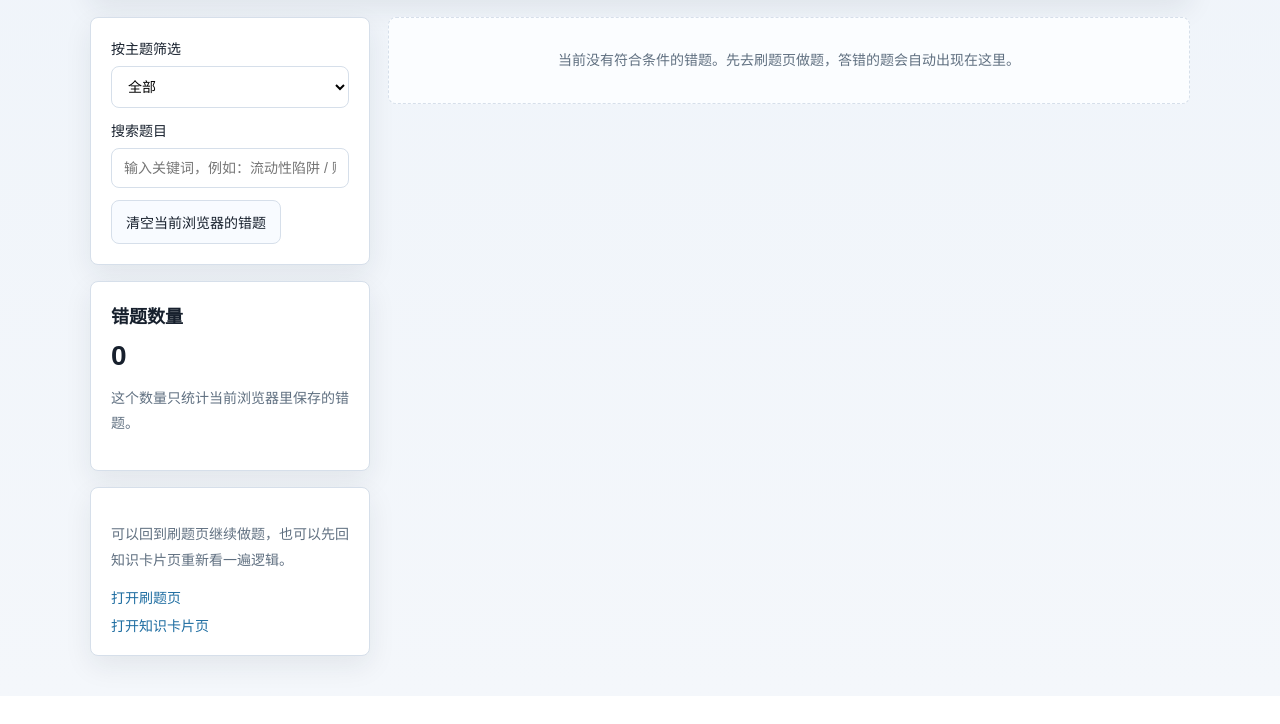
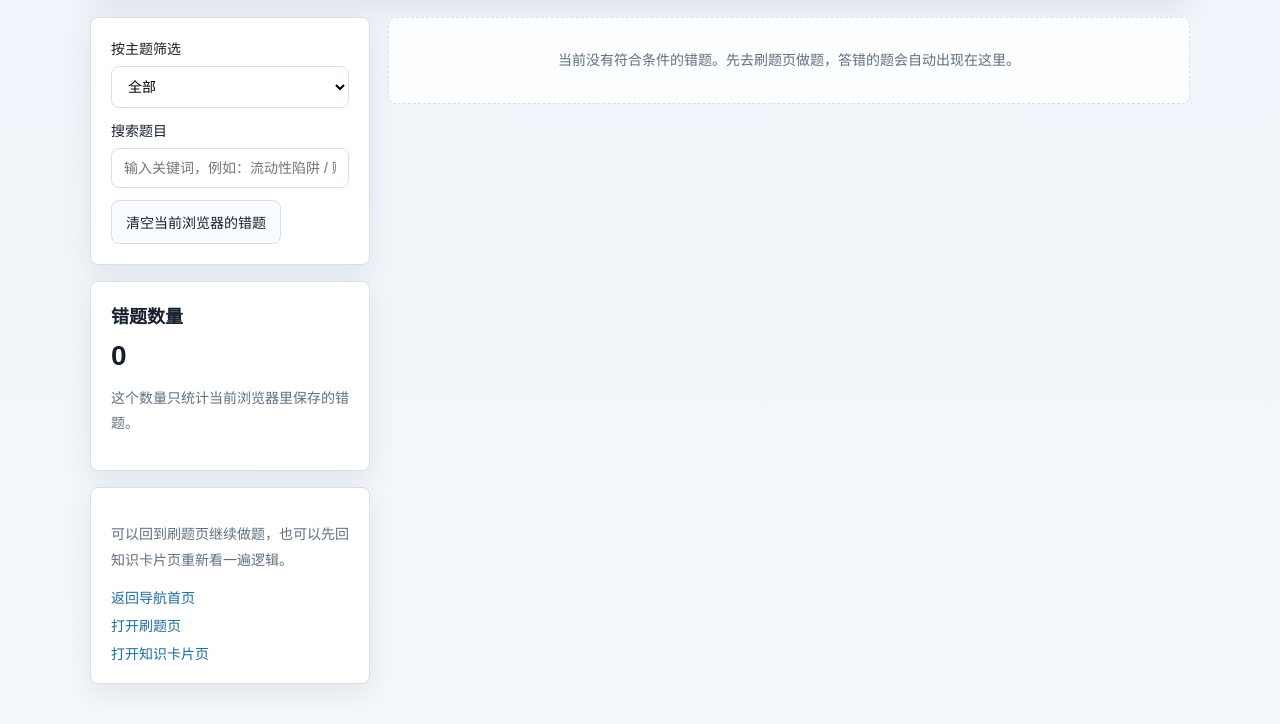
Before and after one commit to X1nGz47/macro-l7-review-site, a plain HTML site: page macro_l7_wrongbook.html in a window 1280 px wide. Shown: the part 174-898 px from the top of the page. Before the commit the page ends 870 px from the top, so only its background shows below. Drawn offline with Linux system fonts and the light colour scheme.

Commit message:
Add navigation home link to wrongbook page

```diff
--- a/macro_l7_wrongbook.html
+++ b/macro_l7_wrongbook.html
@@ -217,6 +217,7 @@
         <section class="panel">
           <p>可以回到刷题页继续做题，也可以先回知识卡片页重新看一遍逻辑。</p>
           <div class="link-list">
+            <a class="link" href="./index.html">返回导航首页</a>
             <a class="link" href="./macro_l7_quiz.html">打开刷题页</a>
             <a class="link" href="./macro_l7_cards.html">打开知识卡片页</a>
           </div>
```
